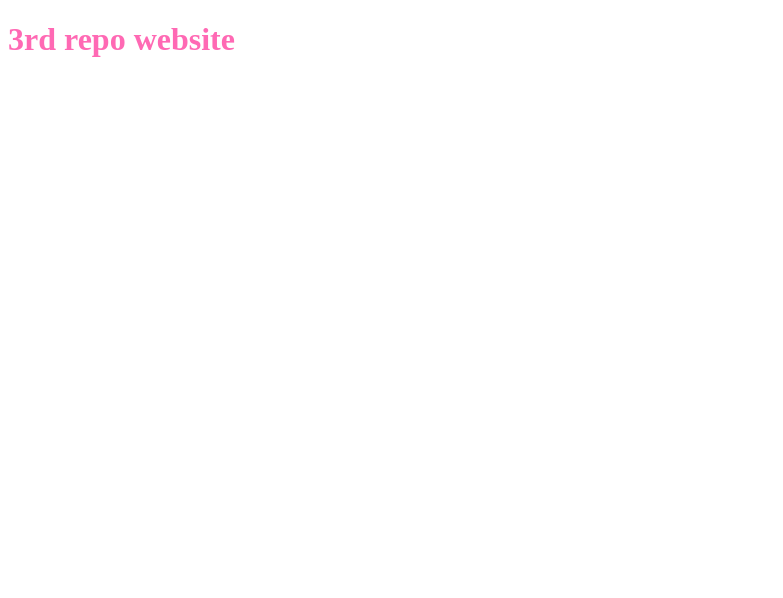
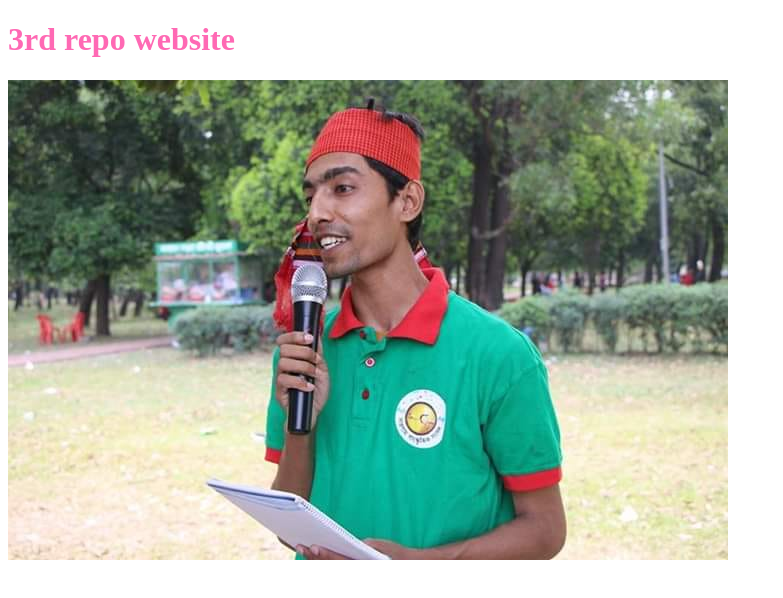
Before and after one commit to nazmul041/3rd-repo, a plain HTML site: page index.html in a window 1280 px wide. Shown: the whole page, without its empty margins (0-783 px from the left). Drawn offline with Linux system fonts and the light colour scheme.

Commit message:
new image

```diff
--- a/index.html
+++ b/index.html
@@ -10,5 +10,6 @@
 </head>
 <body>
     <h1>3rd repo website</h1>
+    <img src="nazmul.jpg" alt="">
 </body>
 </html>
```
Also changed, not shown: nazmul.jpg (added).
